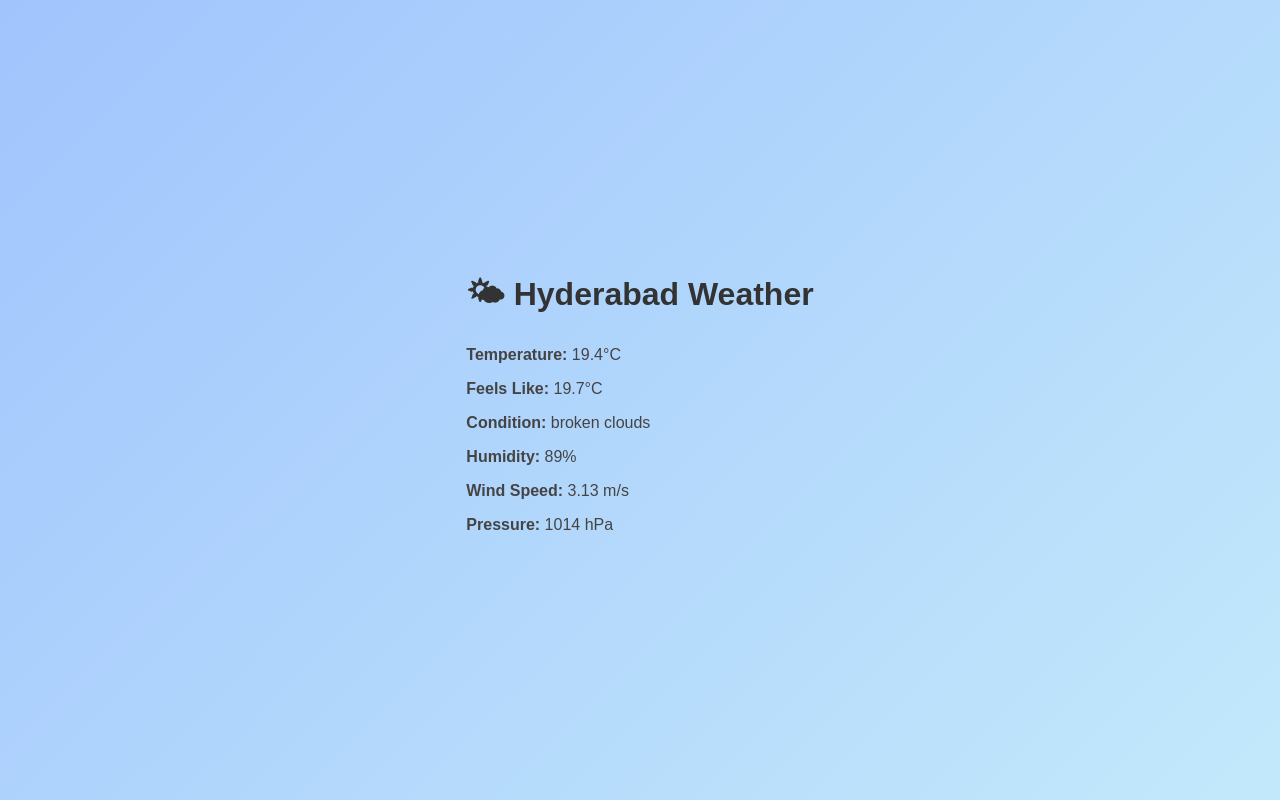
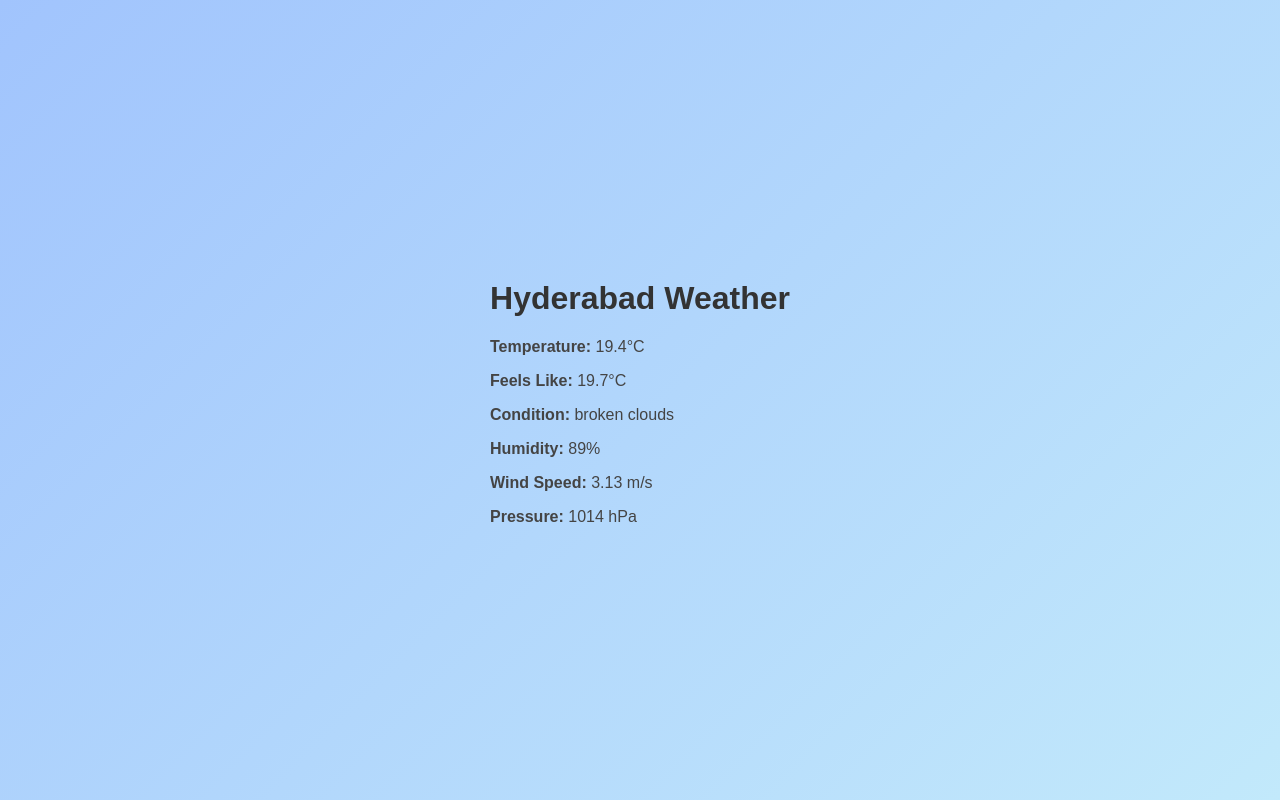
Before and after one commit to Ali-Nawaz-M/Hyderabad-weather, a plain HTML site: page Hyderabad Weather/index.html in a window 1280 px wide. Drawn offline with Linux system fonts and the light colour scheme.

Commit message:
Remove emoji from the header in index.html

```diff
--- a/Hyderabad Weather/index.html
+++ b/Hyderabad Weather/index.html
@@ -8,7 +8,7 @@
 </head>
 <body>
   <div class="weather-box">
-    <h1>🌤 Hyderabad Weather</h1>
+    <h1>Hyderabad Weather</h1>
     <div id="weather">
       <p>Loading weather data...</p>
     </div>
```
